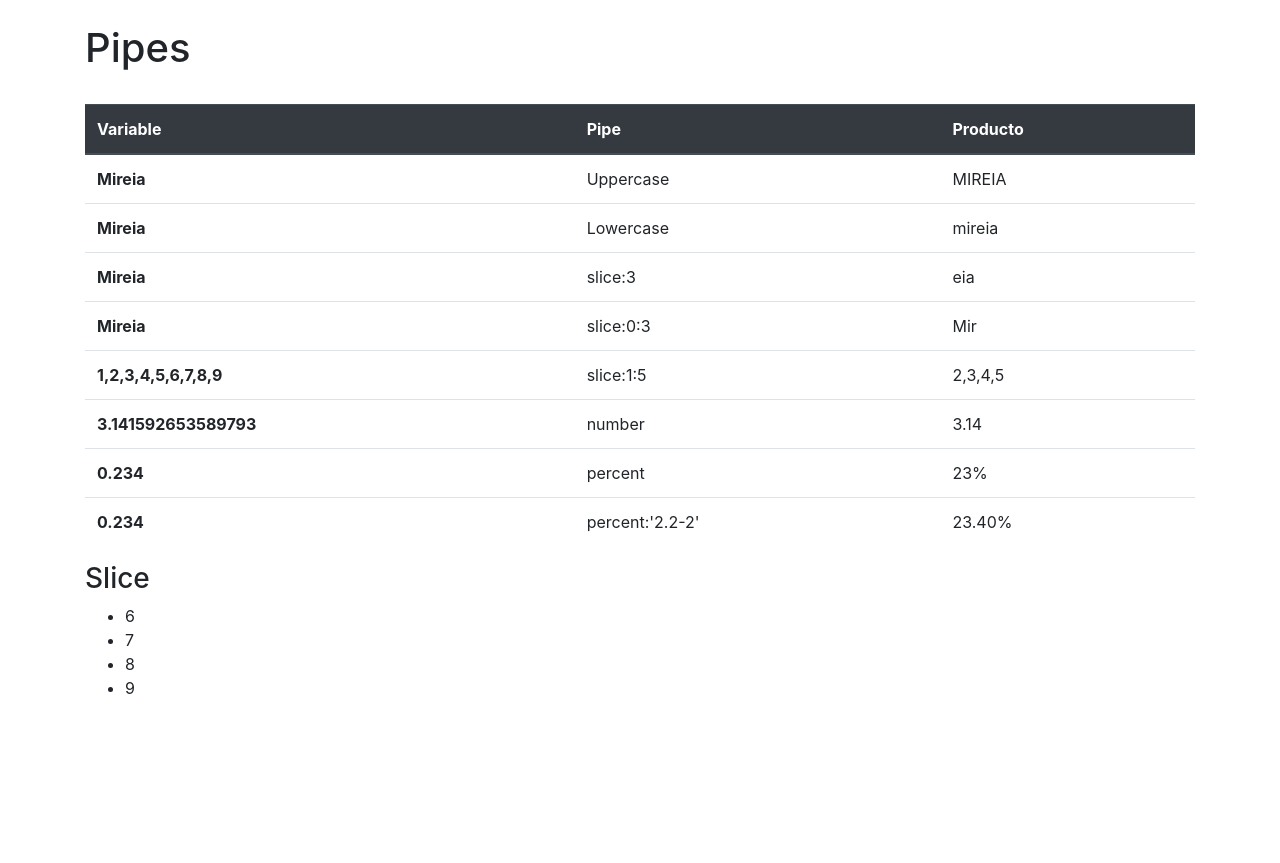
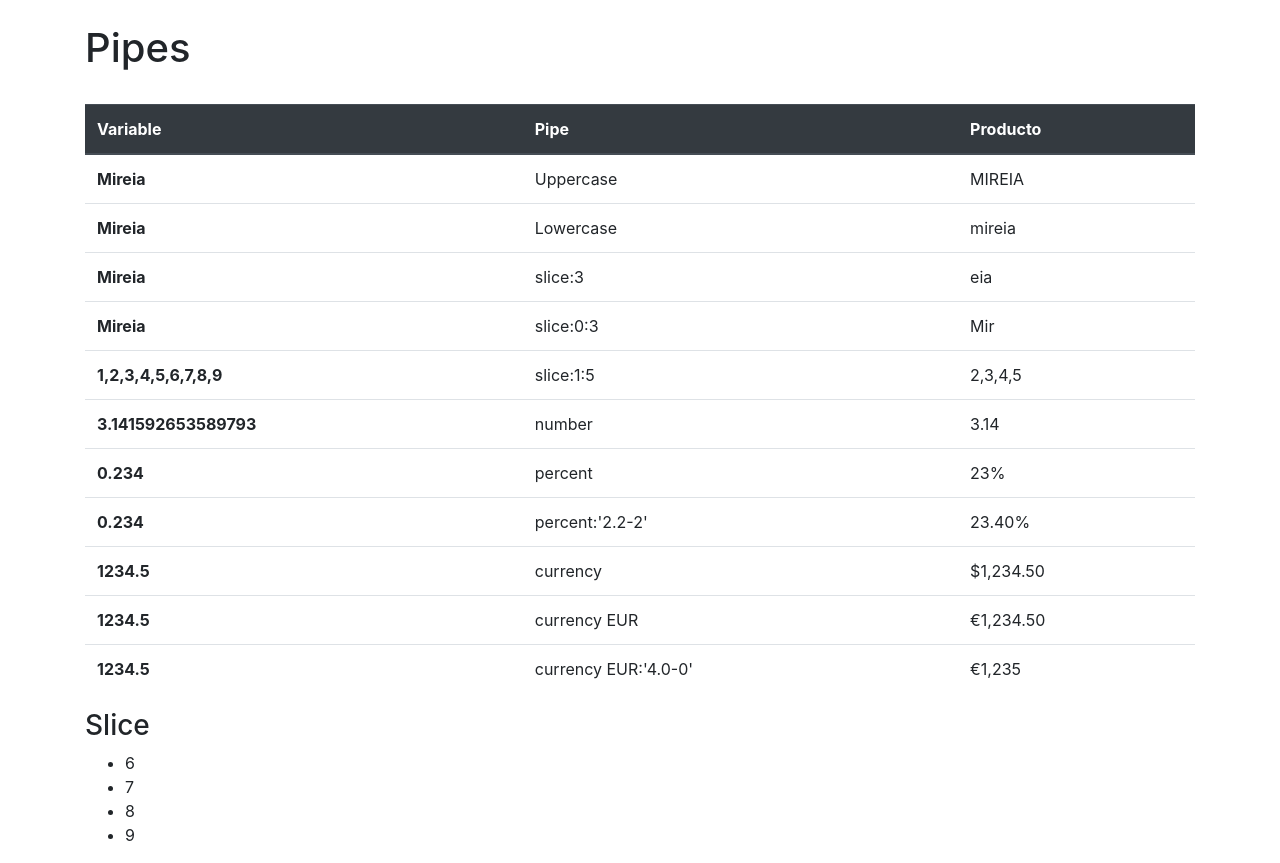
Before and after one commit to mireiaGomariz/Pipes, an Angular app: page / in a window 1280 px wide. Before the commit the page ends 800 px from the top, so only its background shows below. Built offline with nearby package versions, Linux system fonts and the light colour scheme.

Commit message:
Currency

```diff
--- a/src/app/app.component.html
+++ b/src/app/app.component.html
@@ -54,6 +54,24 @@
         <td>  {{ a | percent:'2.2-2' }} </td>
       </tr>
 
+      <tr>
+        <th>  {{ salario }} </th>
+        <td> currency </td>
+        <td>  {{ salario | currency }} </td>
+      </tr>
+
+      <tr>
+        <th>  {{ salario }} </th>
+        <td> currency EUR </td>
+        <td>  {{ salario | currency:'EUR' }} </td>
+      </tr>
+
+      <tr>
+        <th>  {{ salario }} </th>
+        <td> currency EUR:'4.0-0' </td>
+        <td>  {{ salario | currency:'EUR':true:'4.0-0' }} </td>
+      </tr>
+
     </tbody>
   </table>
 
--- a/src/app/app.component.ts
+++ b/src/app/app.component.ts
@@ -14,4 +14,6 @@ export class AppComponent {
   PI = Math.PI;
 
   a = 0.234;
+
+  salario = 1234.5;
 }
```
